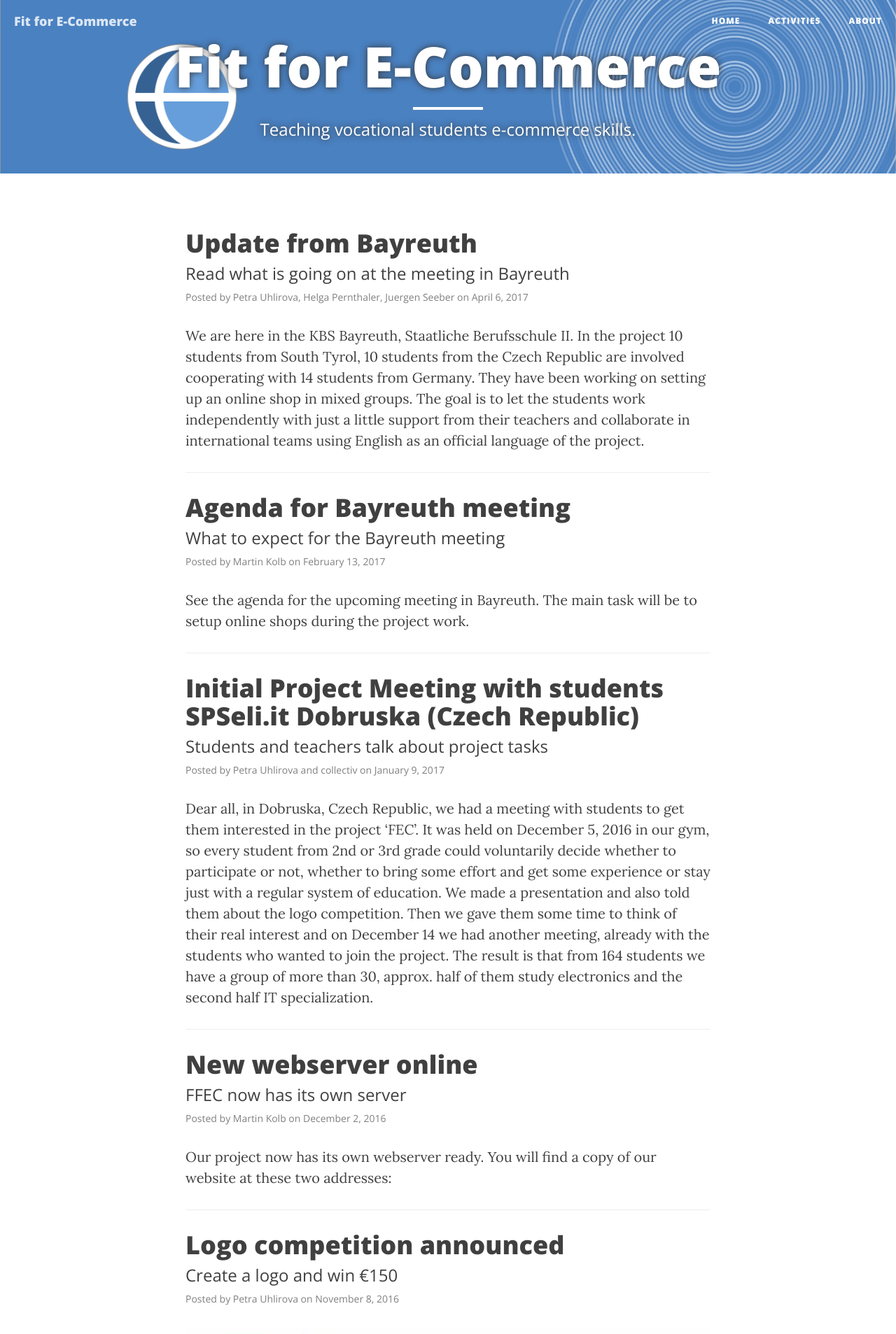
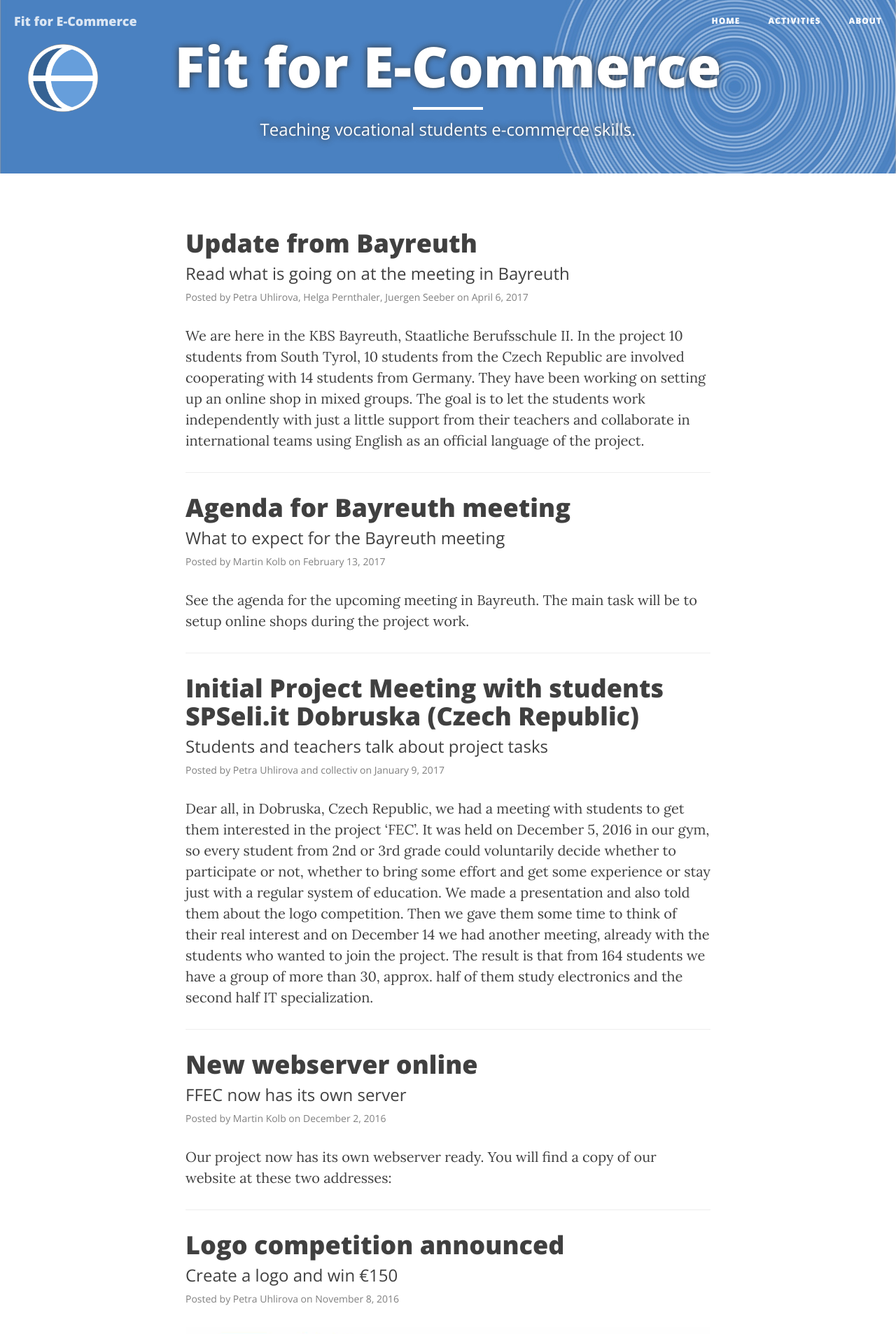
Before and after one commit to fitforecommerce/fitforecommerce.github.io, a Jekyll site: the page built from index.html, in a window 1280 px wide. Shown: the top 1907 px of the page at 70% size. Built offline with Jekyll 4.4.1, drawn with Linux system fonts in a browser that asks for light colours; nearby versions of some CDN libraries; the list of posts is cut into pages by our own code; comment, search, counter and statistics services are not loaded.

Commit message:
refine logo positioning

```diff
--- a/_layouts/page.html
+++ b/_layouts/page.html
@@ -4,7 +4,7 @@ layout: default
 
 <!-- Page Header -->
 <header class="intro-header" style="background-image: url('{{ site.baseurl }}/{% if page.header-img %}{{ page.header-img }}{% else %}{{ site.header-img }}{% endif %}')">
-		<img src="/img/fec_logo.png" style="position: absolute; width: 10em; top: 1.6em; left: 8em;">
+		<img src="/img/fec_logo.png" style="position: absolute; width: 10%; top: 4%; left: 2%;">
     <div class="container">
         <div class="row">
             <div class="col-lg-12 col-md-12 ">
```
